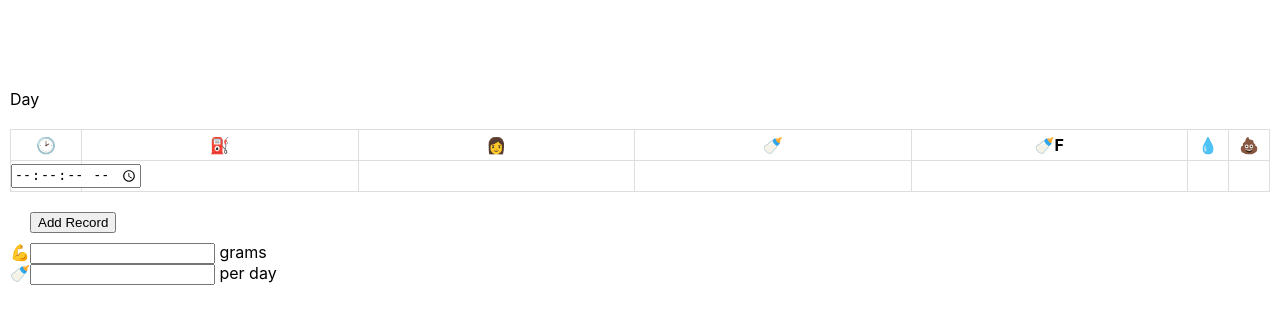
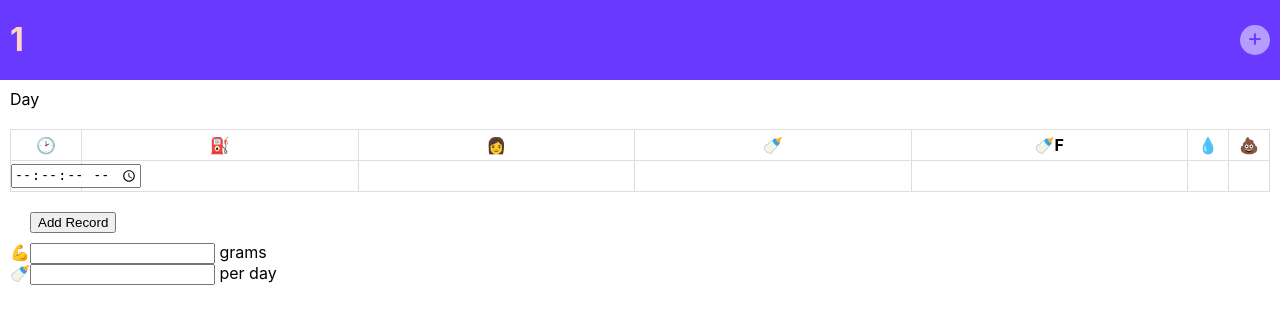
Before and after one commit to zoreet/babychart, a PHP site: page /?id=1 in a window 1280 px wide. Shown: the top 324 px of the page. Run offline with PHP 8.4, Linux system fonts and the light colour scheme; some libraries are stand-ins or nearby versions.

Commit message:
remove debug code

```diff
--- a/static/css/main.css
+++ b/static/css/main.css
@@ -17,7 +17,6 @@ body {
 
 /* PAGE HEADER */
 #header {
-    opacity: 0;
     background: #6a39ff;
     line-height: 40px;
     overflow: hidden;
```
